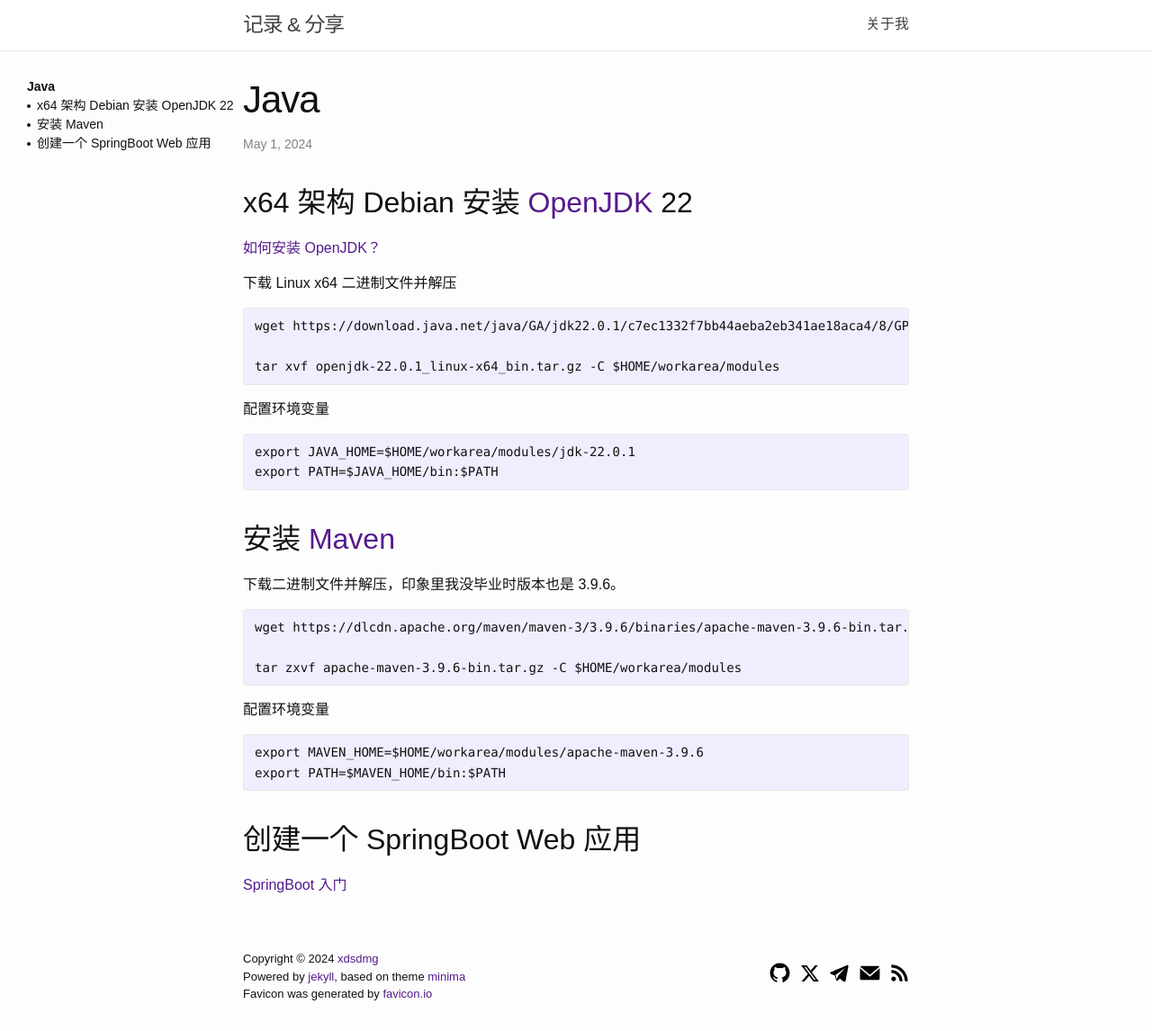
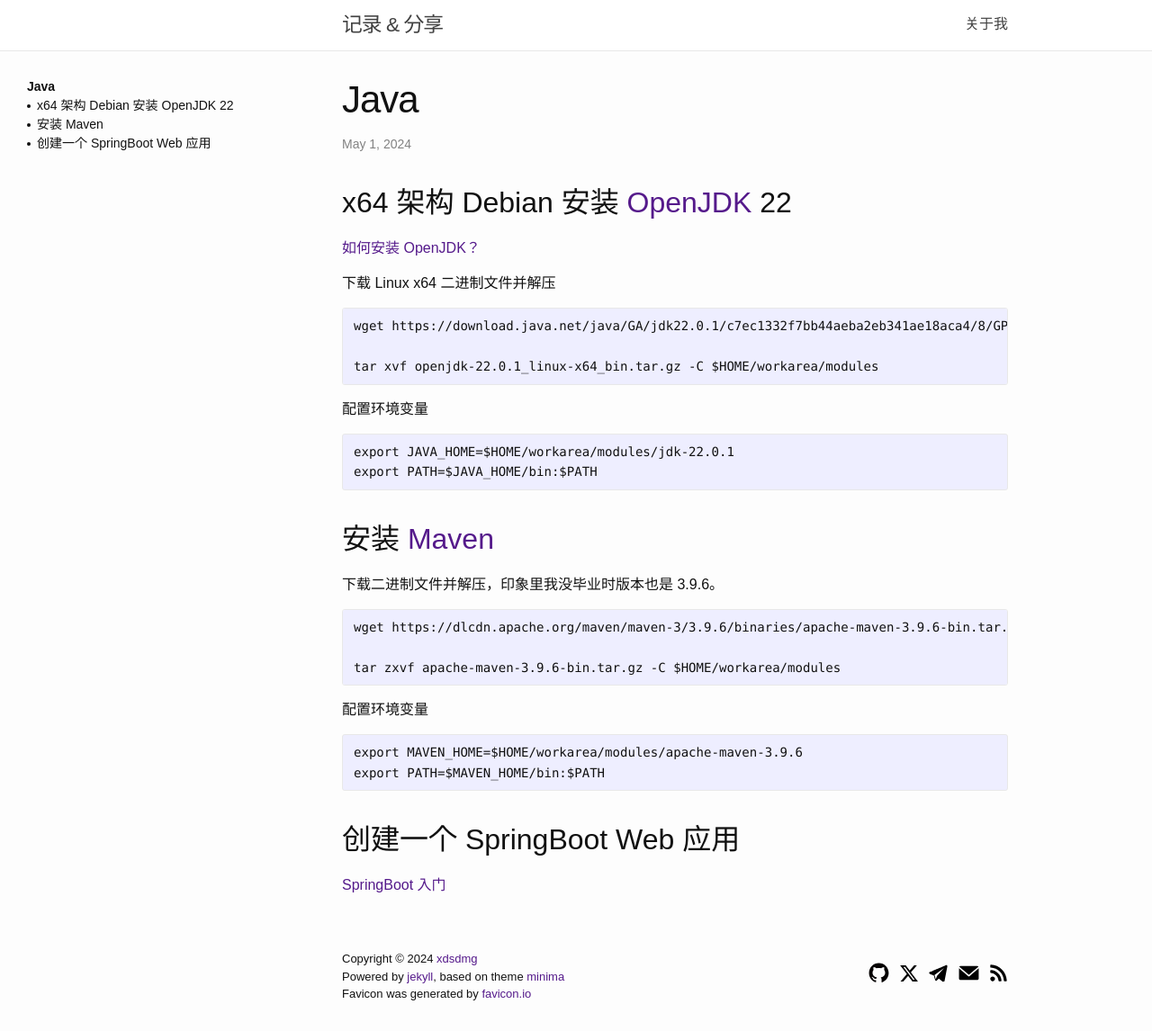
Before and after one commit to xdsdmg/xdsdmg.github.io, a Jekyll site: the page built from docs/_posts/2024-05-01-java.md, in a window 1280 px wide. Shown: the whole page at 90% size. Built offline with Jekyll 4.4.1, drawn with Linux system fonts in a browser that asks for light colours; the table of contents is made by our own code.

Commit message:
optimize ui

```diff
--- a/docs/_layouts/post.html
+++ b/docs/_layouts/post.html
@@ -31,7 +31,7 @@
     {% capture toc_size %}{{ content | toc_only | size }}{% endcapture %}
     {% assign toc_size = toc_size | plus: 0 %}
     {% if toc_size > 39 %}
-    <a style="margin-left: 30px;" href="#{{ page.title | escape }}"><b>{{ page.title | escape }}</b></a>
+    <a href="#{{ page.title | escape }}"><b>{{ page.title | escape }}</b></a>
     {% endif %}
     {{ content | toc_only }}
   </div>
--- a/docs/_sass/minima/_base.scss
+++ b/docs/_sass/minima/_base.scss
@@ -1,6 +1,7 @@
 html {
   font-size: $base-font-size;
   height: 100%;
+  width: 100%;
 }
 
 /**
@@ -42,7 +43,7 @@
   font-kerning: normal;
   display: flex;
   min-height: 100vh;
-  min-width: 800px;
+  min-width: 1500px;
   flex-direction: column;
   overflow: hidden;
   overflow-wrap: break-word;
--- a/docs/_sass/minima/_layout.scss
+++ b/docs/_sass/minima/_layout.scss
@@ -308,23 +308,29 @@
 
 #table-of-contents {
   position: fixed;
-  left: 0;
+  left: $spacing-unit;
   top: $spacing-unit * 2.865;
   font-size: .875rem;
+  width: 10 * $spacing-unit;
+}
+
+#table-of-contents ul {
+  margin-left: 0;
 }
 
 #table-of-contents ul ul {
-  margin-left: 15px;
+  margin-left: 8px;
 }
 
 #table-of-contents ul ul ul {
-  margin-left: 20px;
+  margin-left: 16px;
 }
 
 #table-of-contents ul li {
   list-style-position: inside;
 }
 
+// Set the length between marker and content
 #table-of-contents ul li:before {
   content: "";
   margin-left: -0.5rem;
```
